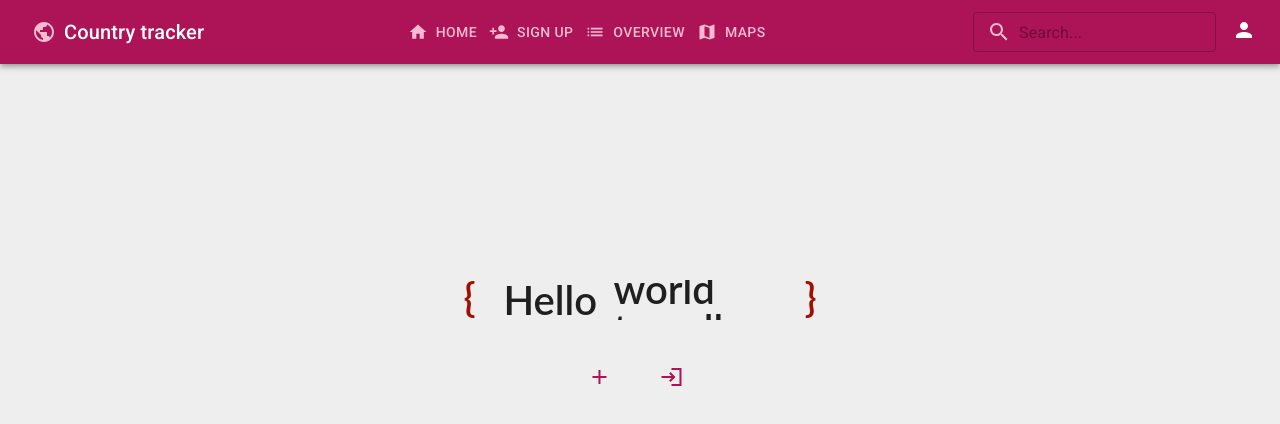
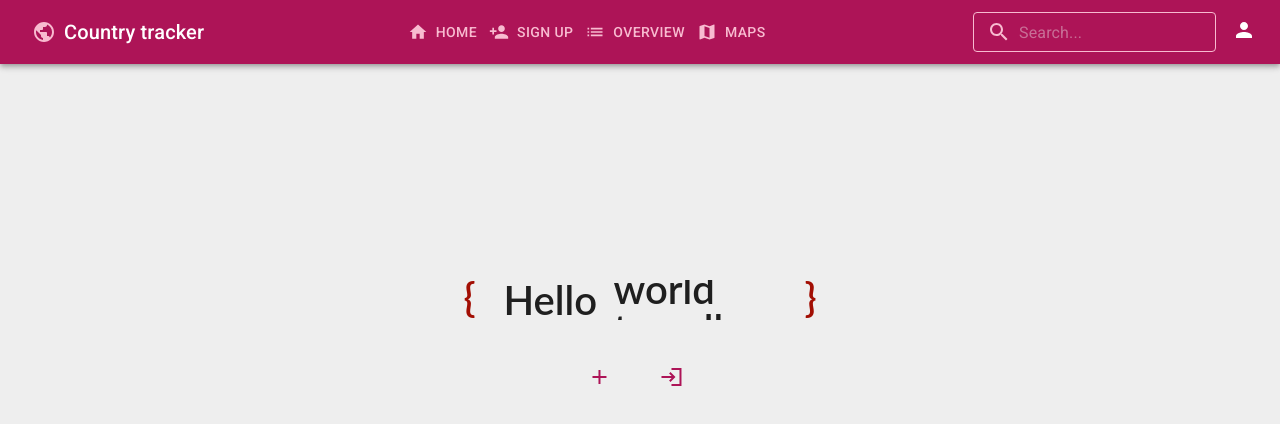
Before and after one commit to neuefische/muc-22-2-team-pause, a React (Create React App) app in the folder frontend/: page / in a window 1280 px wide. Shown: the top 424 px of the page. Built offline with nearby package versions, Linux system fonts and the light colour scheme; no server answers.

Commit message:
color change but search not working

```diff
--- /dev/null
+++ b/frontend/src/component/NavBar.css
@@ -0,0 +1,11 @@
+.search,
+.search:hover,
+.search:focus {
+   border-color: #b3c489 !important;
+    border-inline-color: #eeeeee;
+
+}
+.search input{
+    color: #eeeeee;
+
+}
--- a/frontend/src/component/NavBar.tsx
+++ b/frontend/src/component/NavBar.tsx
@@ -3,7 +3,7 @@ import {
     Box,
     Button,
     IconButton,
-    InputAdornment, Menu, MenuItem,
+    InputAdornment, styled, Menu, MenuItem,
     TextField,
     Toolbar,
     Tooltip,
@@ -13,11 +13,34 @@ import React, {ChangeEvent, useState} from "react";
 import {useNavigate} from "react-router-dom";
 import {Home, List, Map, Person, PersonAdd, Public} from "@mui/icons-material";
 import SearchIcon from '@mui/icons-material/Search';
+import "./NavBar.css";
 
 type NavBarProps = {
     username: string
     handleSearch(searchText: string): void
 }
+
+const CssTextField = styled(TextField)({
+    '& label.Mui-focused': {
+        color: '#f8bbd0',
+    },
+    '& .MuiInput-underline:after': {
+        borderBottomColor: '#f8bbd0',
+    },
+    '& .MuiOutlinedInput-root': {
+        '& fieldset': {
+            borderColor: '#f8bbd0',
+        },
+        '&:hover fieldset': {
+            borderColor: '#f8bbd0',
+        },
+        '&.Mui-focused fieldset': {
+            borderColor: '#f8bbd0',
+        },
+    },
+});
+
+
 export default function NavBar(props: NavBarProps) {
     const navItems = [
         {
@@ -44,7 +67,6 @@ export default function NavBar(props: NavBarProps) {
     function handleMenuClose() {
         setAnchorEl(null);
     }
-
 
     const navigate = useNavigate();
 
@@ -98,11 +120,13 @@ export default function NavBar(props: NavBarProps) {
                     </Menu>
                 </Box>
 
-                <TextField
+
+
+                    <CssTextField
                         sx={{
-                        mr: 2
+                            mr:2
                     }}
-
+                        className="search"
                         size="small"
                         type={"search"}
                         placeholder={"Search..."}
```
Lines whose indentation alone changed are shown as unchanged.
